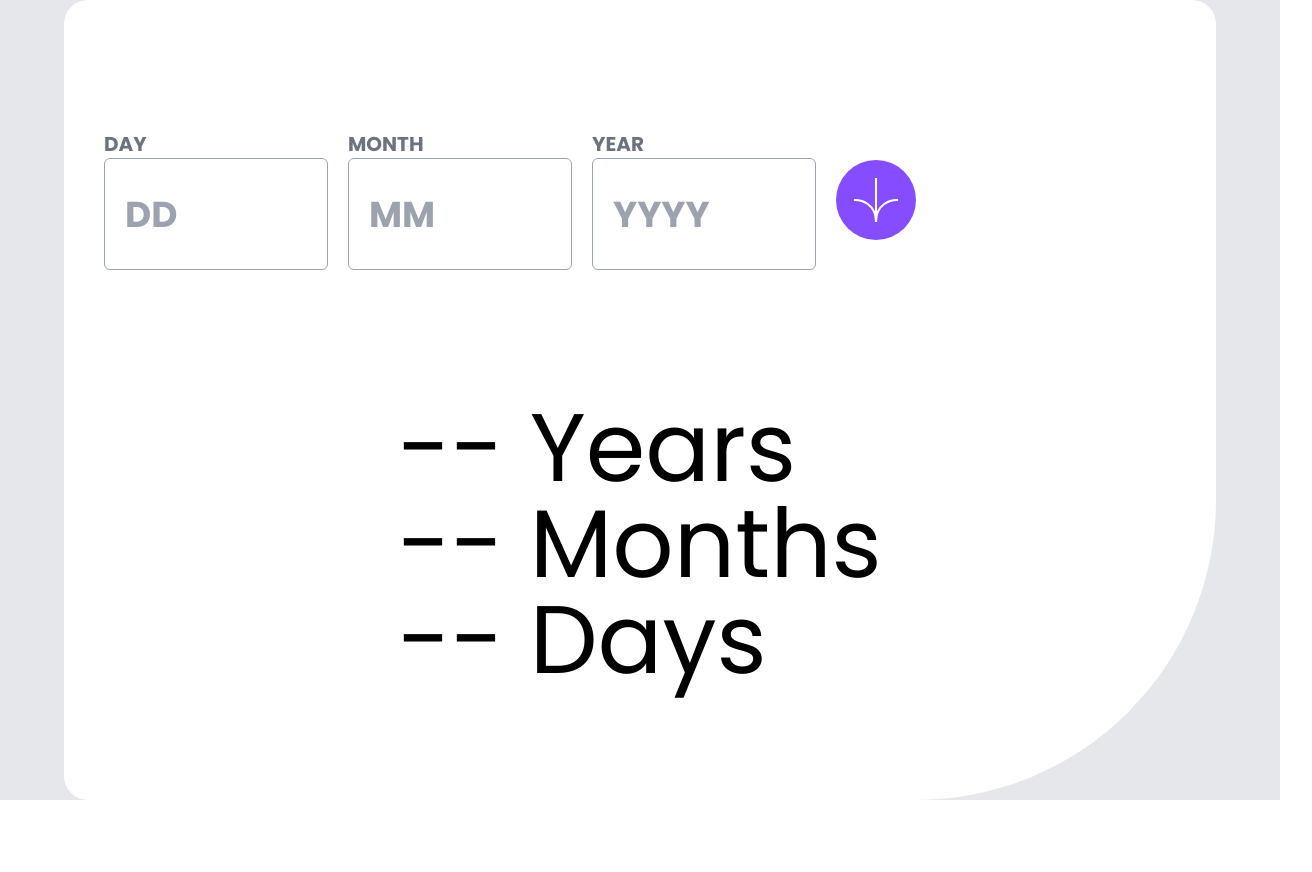
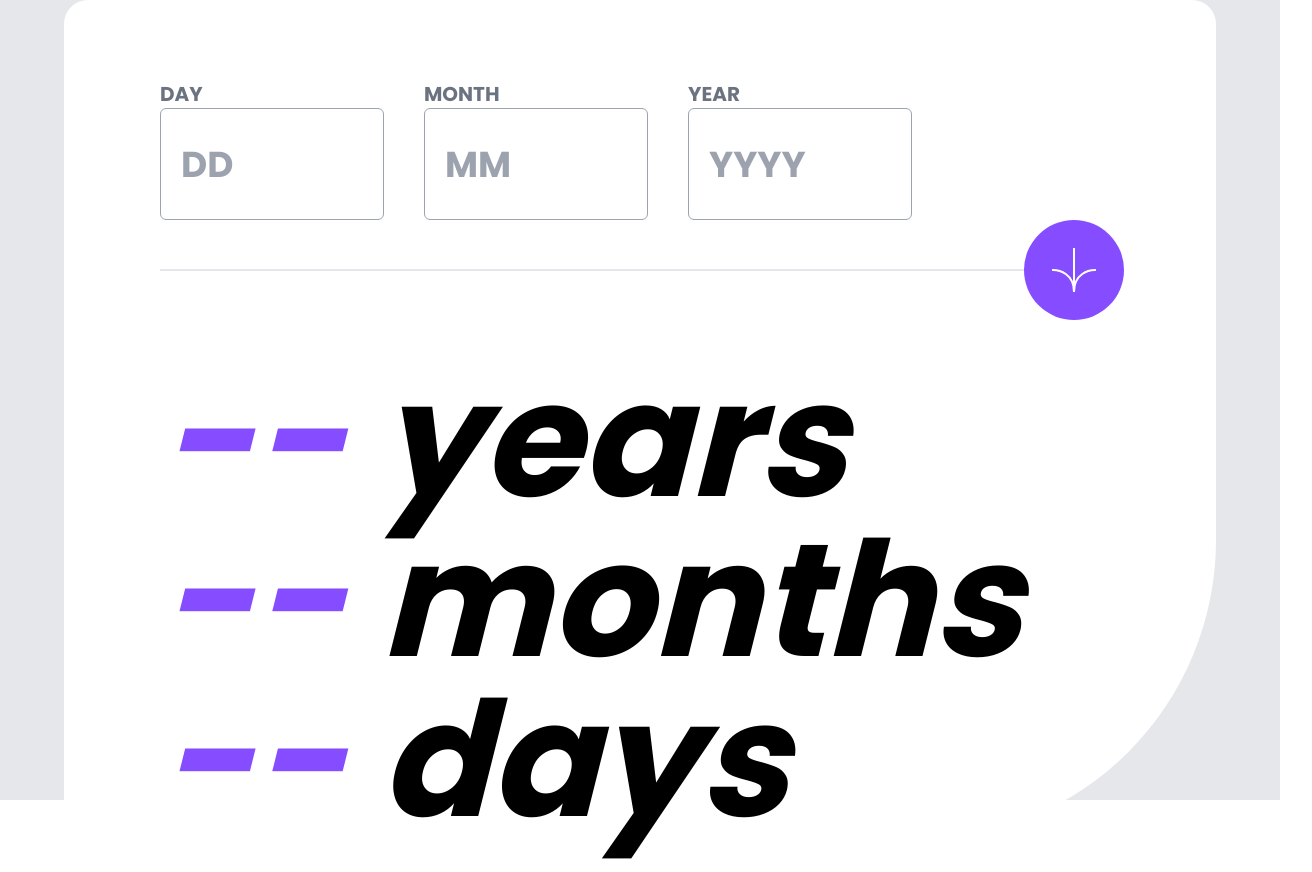
Before and after one commit to Lynxxu/frontend-mentor, a Next.js app: page /posts/Age-calculator/main in a window 1280 px wide. Shown: the whole page, 1312 px wide, since content can reach past the window. Before the commit the page ends 800 px from the top, so only its background shows below. Built offline with nearby package versions, Linux system fonts and the light colour scheme.

Commit message:
Finished functionals for the calculator

```diff
--- a/pages/posts/Age-calculator/main.jsx
+++ b/pages/posts/Age-calculator/main.jsx
@@ -3,9 +3,9 @@ import Link from "next/link";
 import { useEffect, useState } from "react";
 
 export default function AgeCalculator() {
-  const [day, setDay] = useState(0);
-  const [month, setMonth] = useState(0);
-  const [year, setYear] = useState(0);
+  const [day, setDay] = useState(undefined);
+  const [month, setMonth] = useState(undefined);
+  const [year, setYear] = useState(undefined);
 
   const [outputDay, setOutputDay] = useState("--");
   const [outputMonth, setOutputMonth] = useState("--");
@@ -14,8 +14,11 @@ export default function AgeCalculator() {
   const [dayValidity, setDayValidity] = useState("");
   const [monthValidity, setMonthValidity] = useState("");
   const [yearValidity, setYearValidity] = useState("");
-  const [dateValidity, setDateValidity] = useState("valid");
+  const [dateValidity, setDateValidity] = useState("");
   const [inputValidity, setInputValidity] = useState(false);
+
+  let inputState = [false, false, false, false];
+
   const daysInMonths = [31, 28, 31, 30, 31, 30, 31, 31, 30, 31, 30, 31];
 
   function checkInput(day, month, year) {
@@ -24,6 +27,7 @@ export default function AgeCalculator() {
 
     if (day >= 1 && day <= 31) {
       setDayValidity("valid");
+      inputState[0] = true;
     } else if (day == 0) {
       setDayValidity("noInput");
     } else {
@@ -32,24 +36,27 @@ export default function AgeCalculator() {
 
     if (month >= 1 && month <= 12) {
       setMonthValidity("valid");
+      inputState[1] = true;
     } else if (month == 0) {
-      setMonth("noInput");
+      setMonthValidity("noInput");
     } else {
       setMonthValidity("invalidMonth");
     }
 
     if (year >= 100 && year <= yearNow) {
       setYearValidity("valid");
+      inputState[2] = true;
     } else if (year == 0) {
       setYearValidity("noInput");
     } else {
-      setYearValidity("invalid");
+      setYearValidity("invalidYear");
     }
 
-    if (day > daysInMonths[month - 1]) {
+    if (day > daysInMonths[month - 1] && dayValidity == "valid") {
       setDateValidity("invalid");
     } else {
       setDateValidity("valid");
+      inputState[3] = true;
     }
 
     if (
@@ -62,11 +69,20 @@ export default function AgeCalculator() {
     } else {
       setInputValidity(false);
     }
+
+    console.log(
+      dayValidity,
+      monthValidity,
+      yearValidity,
+      dateValidity,
+      inputState
+    );
+
     return inputValidity;
   }
 
-  function CalculateAge(day, month, year, inputValidity) {
-    if (inputValidity == true) {
+  function CalculateAge(day, month, year, inputState) {
+    if (inputState.every((e) => e == true)) {
       let bornDate = new Date(year, month - 1, day);
       let currentDate = new Date();
       let ageYears = currentDate.getFullYear() - bornDate.getFullYear();
@@ -83,7 +99,13 @@ export default function AgeCalculator() {
       if (currentDate.getDate() >= bornDate.getDate()) {
         ageDays = currentDate.getDate() - bornDate.getDate();
       } else {
+        if (ageMonths == 0) {
+          ageMonths + 11;
+          year--;
+        } else {
           ageMonths--;
+        }
+
         ageDays =
           daysInMonths[currentDate.getMonth()] +
           currentDate.getDate() -
@@ -101,21 +123,22 @@ export default function AgeCalculator() {
       <Head>
         <title>Age Calculator</title>
       </Head>
-      <main className="grid w-full h-screen bg-gray-200 items-center justify-items-center font-calculator">
-        <div className="max-w-[1440px] w-[90%] h-full max-h-[1000px] bg-white flex rounded-3xl rounded-br-[300px] items-center flex-col">
-          <div className="max-w-[1340px] w-full h-[50%] max-h-[900px] flex p-10">
-            <div className="flex h-50 items-center font-semibold text-xl text-gray-500">
+      <main className="grid w-full h-screen bg-gray-200 items-center justify-items-center font-calculator ">
+        <div className="max-w-[1440px] w-[90%] h-full max-h-[1000px] bg-white flex rounded-3xl rounded-br-[300px] flex-col items-start">
+          <div className="max-w-[1340px] w-full h-[20%] max-h-[400px] flex ml-24 mt-20">
+            <div className="flex items-center font-semibold text-xl text-gray-500 ">
               <div className="flex flex-col">
                 <p>DAY</p>
                 <input
                   id="Day"
                   type="text"
-                  className="border-gray-400 border rounded-md mr-5 h-28 w-56 font-bold text-4xl text-black pl-5"
+                  className="border-gray-400 border rounded-md mr-10 h-28 w-56 font-bold text-4xl text-black pl-5"
                   placeholder="DD"
                   onChange={(e) => {
                     setDay(e.target.value);
                   }}
                 />
+                <div className="h-0">
                   {dayValidity == "noInput" && (
                     <p className=" italic text-lg text-red-500 font-light ">
                       This field is required
@@ -126,17 +149,35 @@ export default function AgeCalculator() {
                       Please enter a valid day
                     </p>
                   )}
+                  {dateValidity == "invalid" && (
+                    <p className=" italic text-lg text-red-500 font-light ">
+                      Please enter a valid date
+                    </p>
+                  )}
+                </div>
               </div>
               <div className="flex flex-col" id="Month">
                 MONTH
                 <input
                   type="text"
-                  className="border-gray-400 border rounded-md mr-5 h-28 w-56 font-bold text-4xl text-black pl-5"
+                  className="border-gray-400 border rounded-md mr-10 h-28 w-56 font-bold text-4xl text-black pl-5"
                   placeholder="MM"
                   onChange={(e) => {
                     setMonth(e.target.value);
                   }}
                 />
+                <div className="h-0">
+                  {monthValidity == "noInput" && (
+                    <p className=" italic text-lg text-red-500 font-light ">
+                      This field is required
+                    </p>
+                  )}
+                  {monthValidity == "invalidMonth" && (
+                    <p className=" italic text-lg text-red-500 font-light ">
+                      Please enter a valid month
+                    </p>
+                  )}
+                </div>
               </div>
               <div className="flex flex-col" id="Year">
                 YEAR
@@ -148,14 +189,30 @@ export default function AgeCalculator() {
                     setYear(e.target.value);
                   }}
                 />
+                <div className="h-0">
+                  {yearValidity == "noInput" && (
+                    <p className=" italic text-lg text-red-500 font-light ">
+                      This field is required
+                    </p>
+                  )}
+                  {yearValidity == "invalidYear" && (
+                    <p className=" italic text-lg text-red-500 font-light ">
+                      Please enter a valid year
+                    </p>
+                  )}
                 </div>
               </div>
+            </div>
+          </div>
+          <div className="flex flex-row items-center w-full ml-24 mb-10">
+            <hr className="border border-gray w-3/4 " />
             <button
               onClick={() => {
-                CalculateAge(day, month, year, checkInput(day, month, year));
+                checkInput(day, month, year);
+                CalculateAge(day, month, year, inputState);
               }}
             >
-              <div className="bg-[#854dff] rounded-full w-[80px] h-[80px] flex items-center justify-center hover:bg-black hover:drop-shadow-xl">
+              <div className="bg-[#854dff] rounded-full w-[100px] flex items-center justify-center hover:bg-black hover:drop-shadow-xl h-[100px]">
                 <svg
                   xmlns="http://www.w3.org/2000/svg"
                   width="46"
@@ -169,10 +226,25 @@ export default function AgeCalculator() {
               </div>
             </button>
           </div>
-          <div className="text-8xl ">
-            <p>{outputYear === 0 ? "--" : outputYear} Years</p>
-            <p>{outputMonth === 0 ? "--" : outputMonth} Months</p>
-            <p>{outputDay === 0 ? "--" : outputDay} Days</p>
+          <div className="ml-24 text-[10rem] leading-none font-bold italic">
+            <p>
+              <span className="text-[#854dff]">
+                {outputYear === undefined ? "-- " : outputYear}
+              </span>
+              &nbsp;years
+            </p>
+            <p>
+              <span className="text-[#854dff]">
+                {outputMonth === undefined ? "-- " : outputMonth}
+              </span>
+              &nbsp;months
+            </p>
+            <p>
+              <span className="text-[#854dff]">
+                {outputDay === undefined ? "-- " : outputDay}
+              </span>
+              &nbsp;days
+            </p>
           </div>
         </div>
       </main>
```
Lines whose indentation alone changed are shown as unchanged.
